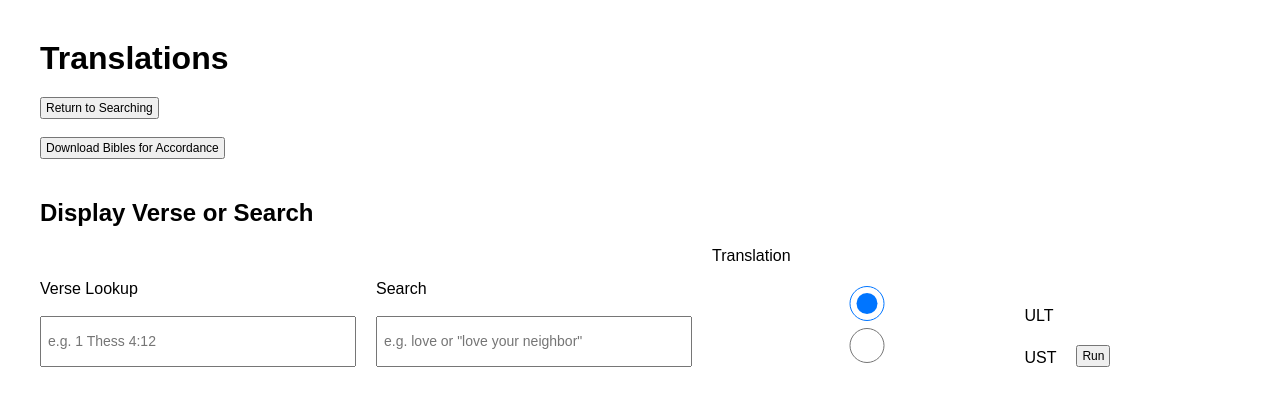
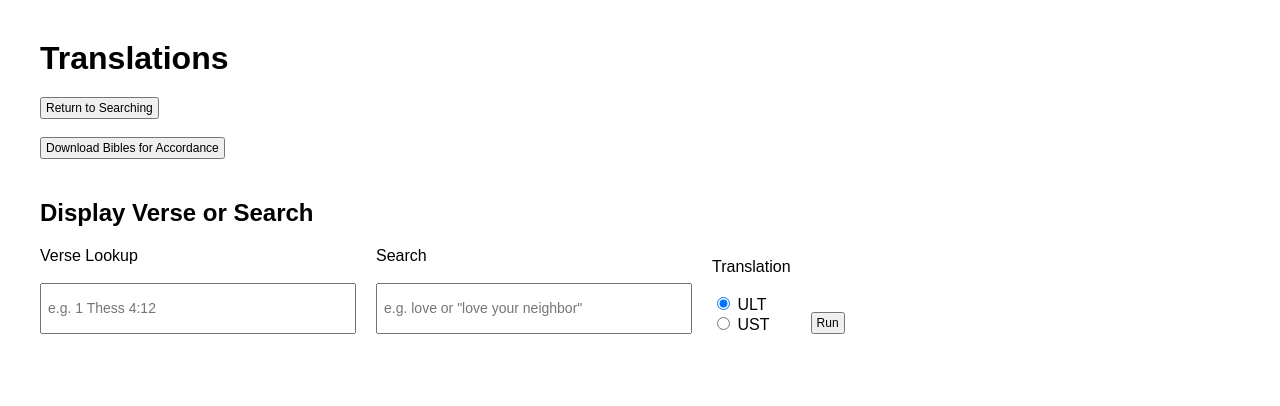
Before and after one commit to stephenwunrow/USFM-Tool, a Flask app: page /translations in a window 1280 px wide. Shown: the top 406 px of the page. Run offline with Flask 3, Linux system fonts and the light colour scheme; parts of the project's set-up code (start-up, migrations or seed data) failed here and were passed over.

Commit message:
moving buttons

```diff
--- a/templates/translations.html
+++ b/templates/translations.html
@@ -44,6 +44,7 @@
             display: flex;
             gap: 20px;
             align-items: flex-end;
+            flex-wrap: wrap;
         }
 
         .input-block {
@@ -51,7 +52,7 @@
             flex-direction: column;
         }
 
-        input {
+        input[type="text"] {
             width: 300px;
             height: 35px;
             padding: 6px;
```
